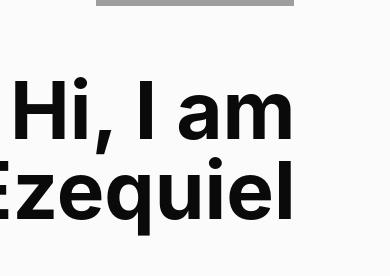
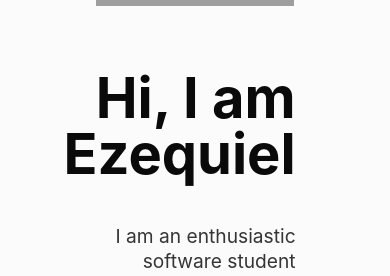
Before and after one commit to ezegonmac/portfolio_2022, a Next.js app: page / in a window 390 px wide. Shown: the part 235-511 px from the top of the page. Built offline with nearby package versions, Linux system fonts and the light colour scheme; grey boxes are pictures that could not be loaded.

Commit message:
Fix responsive welcome for small devices

```diff
--- a/components/WelcomeSection.js
+++ b/components/WelcomeSection.js
@@ -12,6 +12,7 @@ const ModelWrapper = styled.div`
     align-items: center;
     justify-content: center;
     padding-block: 2rem;
+    max-width: 25rem;
 
     & img {
         width: clamp(5rem, 75%, 25rem);
@@ -29,7 +30,7 @@ const RightSection = styled.div`
 `
 
 const Header = styled.div`
-    font-size: 5rem;
+    font-size: clamp(3.5rem, 10vw, 5rem);
     font-weight: bold;
     line-height: 1em;
     display: inline;
```
